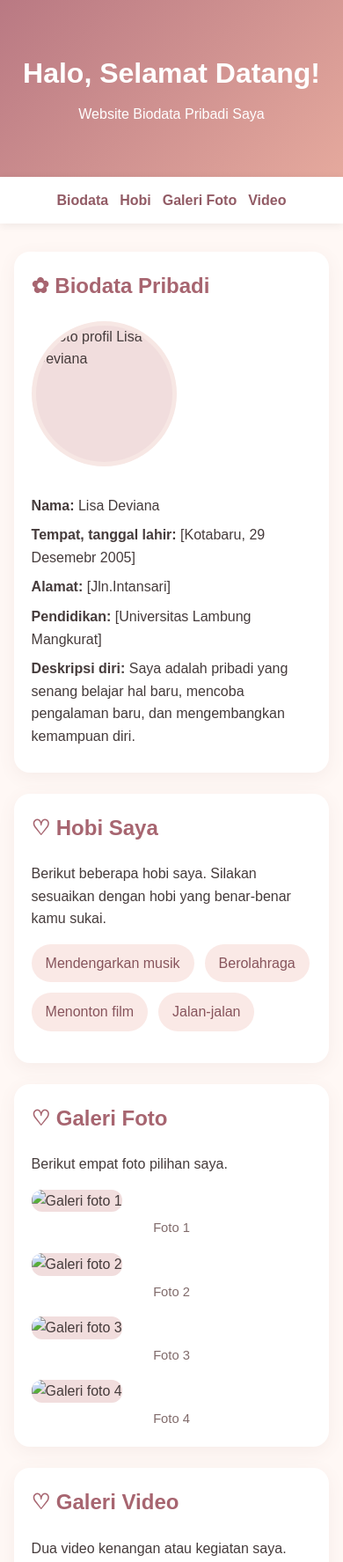
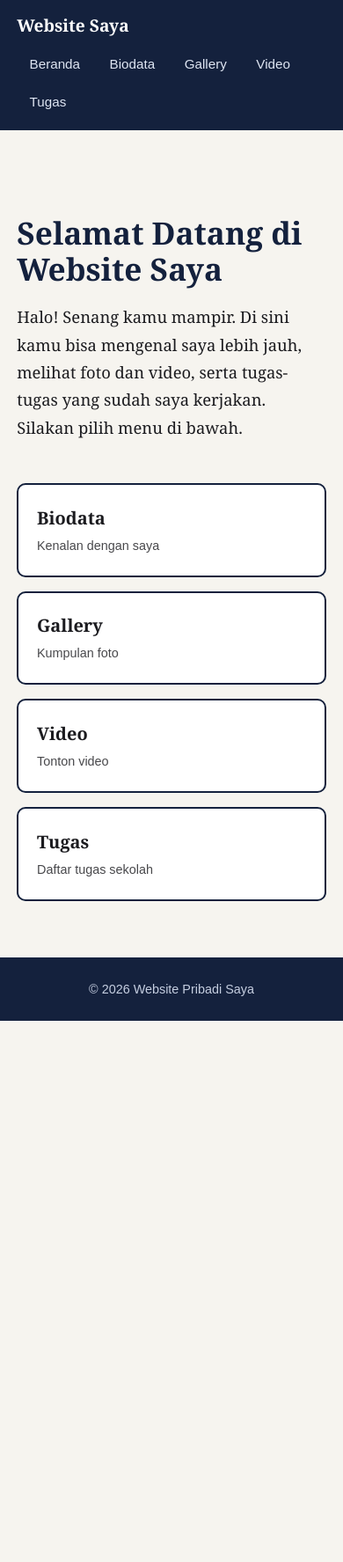
Before and after one commit to devianalisa00-cyber/lisa_deviana, a plain HTML site: page index.html in a window 390 px wide. Shown: the top 1775 px of the page at 88% size. After the commit the page ends 1160 px from the top, so only its background shows below. Drawn offline with Linux system fonts and the light colour scheme.

Commit message:
Refactor index.html structure and styles

```diff
--- a/index.html
+++ b/index.html
@@ -2,122 +2,179 @@
 <html lang="id">
 <head>
 <meta charset="UTF-8">
-  <meta name="viewport" content="width=device-width, initial-scale=1.0">
-  <title>Biodata Pribadi | Lisa Deviana</title>
+<meta name="viewport" content="width=device-width, initial-scale=1">
+<title>Website Pribadi Saya</title>
 <style>
-    * { box-sizing: border-box; }
-    html { scroll-behavior: smooth; }
-    body {
-      margin: 0; font-family: Arial, Helvetica, sans-serif;
-      background: #fff8f5; color: #453b3b; line-height: 1.6;
+  /* ===== CSS (sudah digabung dalam satu file) ===== */
+  :root{
+    --navy:#14213d;
+    --navy-soft:#22345c;
+    --amber:#fca311;
+    --paper:#f6f4ef;
+    --ink:#1b1b1f;
+    --line:#d9d5ca;
   }
-    header {
-      padding: 58px 20px; text-align: center; color: white;
-      background: linear-gradient(135deg, #b97983, #e5a99d);
+  *{margin:0;padding:0;box-sizing:border-box}
+  html{scroll-behavior:smooth}
+  body{font-family:Georgia,"Times New Roman",serif;background:var(--paper);color:var(--ink);line-height:1.7}
+  a{color:inherit}
+
+  /* Navigasi */
+  header{background:var(--navy);position:sticky;top:0;z-index:10}
+  nav{max-width:1000px;margin:auto;display:flex;flex-wrap:wrap;align-items:center;justify-content:space-between;padding:.8rem 1.2rem;gap:.5rem}
+  .logo{color:#fff;font-weight:bold;font-size:1.2rem;text-decoration:none}
+  nav ul{list-style:none;display:flex;flex-wrap:wrap;gap:.3rem}
+  nav ul a{display:block;color:#dfe6f3;text-decoration:none;padding:.4rem .9rem;border-radius:6px;font-family:Arial,sans-serif;font-size:.95rem}
+  nav ul a:hover,nav ul a:focus-visible{background:var(--navy-soft);color:#fff;outline:none}
+
+  main{max-width:1000px;margin:auto;padding:0 1.2rem}
+
+  /* Halaman ditampilkan berdasarkan menu yang diklik */
+  .halaman{display:none;padding:3rem 0 4rem}
+  .halaman:target{display:block}
+  #beranda{display:block}                   /* tampilan awal */
+  .halaman:target ~ #beranda{display:none}  /* sembunyikan beranda saat menu lain dibuka */
+
+  h1{font-size:clamp(2.2rem,6vw,3.8rem);line-height:1.15;color:var(--navy)}
+  h2{font-size:2rem;color:var(--navy);margin-bottom:1.5rem;padding-bottom:.5rem;border-bottom:3px solid var(--amber);display:inline-block}
+  p{max-width:62ch}
+
+  /* Beranda */
+  .hero{padding:3rem 0 1rem}
+  .hero p{font-size:1.15rem;margin:1.2rem 0 2rem}
+  .menu-kartu{display:grid;grid-template-columns:repeat(auto-fit,minmax(200px,1fr));gap:1rem}
+  .menu-kartu a{display:block;text-decoration:none;background:#fff;border:2px solid var(--navy);border-radius:10px;padding:1.3rem;transition:.2s}
+  .menu-kartu a:hover,.menu-kartu a:focus-visible{background:var(--navy);color:#fff;outline:none}
+  .menu-kartu strong{display:block;font-size:1.25rem}
+  .menu-kartu span{font-family:Arial,sans-serif;font-size:.9rem;opacity:.8}
+
+  /* Biodata */
+  .biodata{display:grid;grid-template-columns:200px 1fr;gap:2rem;align-items:start}
+  .foto{width:200px;height:240px;background:var(--navy);color:var(--amber);display:flex;align-items:center;justify-content:center;border-radius:10px;font-size:4rem}
+  table{border-collapse:collapse;width:100%;background:#fff}
+  th,td{padding:.7rem 1rem;border:1px solid var(--line);text-align:left;font-family:Arial,sans-serif;font-size:.95rem}
+  th{background:var(--navy);color:#fff}
+  .biodata th{width:35%}
+
+  /* Gallery */
+  .galeri{display:grid;grid-template-columns:repeat(auto-fill,minmax(210px,1fr));gap:1rem}
+  .galeri figure{background:#fff;border:1px solid var(--line);border-radius:10px;overflow:hidden}
+  .galeri img,.galeri .contoh{width:100%;height:170px;object-fit:cover;display:flex;align-items:center;justify-content:center;font-size:2.5rem;color:#fff}
+  .galeri figcaption{padding:.6rem .9rem;font-family:Arial,sans-serif;font-size:.9rem}
+  .c1{background:#14213d}.c2{background:#2a6f6b}.c3{background:#b5543b}
+  .c4{background:#6b5ca5}.c5{background:#3b7a3b}.c6{background:#c98a0b}
+
+  /* Video */
+  .video-wrap{position:relative;padding-top:56.25%;border-radius:10px;overflow:hidden;background:#000;max-width:800px}
+  .video-wrap iframe{position:absolute;inset:0;width:100%;height:100%;border:0}
+  .video-ket{margin-top:1rem}
+
+  /* Tugas */
+  .status{display:inline-block;padding:.1rem .6rem;border-radius:20px;font-size:.8rem;font-weight:bold}
+  .selesai{background:#d8f0d8;color:#1f5a1f}
+  .proses{background:#fdeac2;color:#7a5200}
+
+  .kembali{display:inline-block;margin-top:2rem;font-family:Arial,sans-serif;color:var(--navy)}
+
+  footer{background:var(--navy);color:#c5cee0;text-align:center;padding:1.5rem;font-family:Arial,sans-serif;font-size:.9rem}
+
+  @media(max-width:640px){
+    .biodata{grid-template-columns:1fr}
+    .foto{width:100%}
   }
-    header h1 { margin: 0 0 8px; font-size: clamp(2rem, 5vw, 3rem); }
-    header p { margin: 0; }
-    nav {
-      position: sticky; top: 0; z-index: 5; display: flex;
-      justify-content: center; flex-wrap: wrap; gap: 22px;
-      padding: 14px; background: #fff; box-shadow: 0 2px 10px #00000012;
-    }
-    nav a { color: #925b65; text-decoration: none; font-weight: bold; }
-    nav a:hover { color: #c27b83; }
-    main { width: min(1000px, 92%); margin: 32px auto; }
-    section {
-      background: white; margin: 24px 0; padding: 28px;
-      border-radius: 18px; box-shadow: 0 5px 20px #80505012;
-    }
-    h2 { color: #a76570; margin-top: 0; }
-    .profile { display: flex; align-items: center; gap: 24px; flex-wrap: wrap; }
-    .profile img {
-      width: 165px; height: 165px; object-fit: cover;
-      border-radius: 50%; background: #f1dddd; border: 5px solid #f7e7e4;
-    }
-    .details { flex: 1; min-width: 230px; }
-    .details p { margin: 8px 0; }
-    .hobbies { display: flex; flex-wrap: wrap; gap: 12px; padding: 0; list-style: none; }
-    .hobbies li { background: #fae9e6; color: #87545c; padding: 9px 16px; border-radius: 30px; }
-    .gallery, .videos { display: grid; grid-template-columns: repeat(auto-fit, minmax(200px, 1fr)); gap: 16px; }
-    .gallery figure { margin: 0; }
-    .gallery img, video {
-      width: 100%; aspect-ratio: 4 / 3; object-fit: cover;
-      border-radius: 12px; background: #f1dddd;
-    }
-    figcaption { text-align: center; color: #806b6b; padding-top: 7px; font-size: .92rem; }
-    footer { text-align: center; padding: 25px; color: #866d70; }
-    @media (max-width: 520px) { section { padding: 20px; } nav { gap: 13px; } }
 </style>
 </head>
 <body>
+
 <header>
-    <h1>Halo, Selamat Datang!</h1>
-    <p>Website Biodata Pribadi Saya</p>
+  <nav>
+    <a class="logo" href="#beranda">Website Saya</a>
+    <ul>
+      <li><a href="#beranda">Beranda</a></li>
+      <li><a href="#biodata">Biodata</a></li>
+      <li><a href="#gallery">Gallery</a></li>
+      <li><a href="#video">Video</a></li>
+      <li><a href="#tugas">Tugas</a></li>
+    </ul>
+  </nav>
 </header>
 
-  <nav>
-    <a href="#biodata">Biodata</a>
-    <a href="#hobi">Hobi</a>
-    <a href="#galeri">Galeri Foto</a>
-    <a href="#video">Video</a>
-  </nav>
+<main>
 
-  <main>
-    <section id="biodata">
-      <h2>✿ Biodata Pribadi</h2>
-      <div class="profile">
-        <img src="foto-profil.jpg" alt="Foto profil Lisa Deviana">
-        <div class="details">
-          <p><strong>Nama:</strong> Lisa Deviana</p>
-          <p><strong>Tempat, tanggal lahir:</strong> [Kotabaru, 29 Desemebr 2005]</p>
-          <p><strong>Alamat:</strong> [Jln.Intansari]</p>
-          <p><strong>Pendidikan:</strong> [Universitas Lambung Mangkurat]</p>
-          <p><strong>Deskripsi diri:</strong> Saya adalah pribadi yang senang belajar hal baru, mencoba pengalaman baru, dan mengembangkan kemampuan diri.</p>
+  <!-- ========== BIODATA ========== -->
+  <section class="halaman" id="biodata">
+    <h2>Biodata</h2>
+    <div class="biodata">
+      <div class="foto">👤</div>
+      <table>
+        <tr><th>Nama Lengkap</th><td>Isi nama kamu</td></tr>
+        <tr><th>Tempat, Tanggal Lahir</th><td>Banjarbaru, 1 Januari 2005</td></tr>
+        <tr><th>Jenis Kelamin</th><td>Isi di sini</td></tr>
+        <tr><th>Agama</th><td>Isi di sini</td></tr>
+        <tr><th>Alamat</th><td>Banjarbaru, Kalimantan Selatan</td></tr>
+        <tr><th>Sekolah / Kampus</th><td>Isi di sini</td></tr>
+        <tr><th>Hobi</th><td>Isi di sini</td></tr>
+        <tr><th>Email</th><td>nama@email.com</td></tr>
+      </table>
     </div>
+    <a class="kembali" href="#beranda">← Kembali ke beranda</a>
+  </section>
+
+  <!-- ========== GALLERY ========== -->
+  <section class="halaman" id="gallery">
+    <h2>Gallery</h2>
+    <div class="galeri">
+      <!-- Ganti kotak warna dengan foto: <img src="foto1.jpg" alt="Keterangan"> -->
+      <figure><div class="contoh c1">🖼</div><figcaption>Foto 1</figcaption></figure>
+      <figure><div class="contoh c2">🖼</div><figcaption>Foto 2</figcaption></figure>
+      <figure><div class="contoh c3">🖼</div><figcaption>Foto 3</figcaption></figure>
+      <figure><div class="contoh c4">🖼</div><figcaption>Foto 4</figcaption></figure>
+      <figure><div class="contoh c5">🖼</div><figcaption>Foto 5</figcaption></figure>
+      <figure><div class="contoh c6">🖼</div><figcaption>Foto 6</figcaption></figure>
+    </div>
+    <a class="kembali" href="#beranda">← Kembali ke beranda</a>
+  </section>
+
+  <!-- ========== VIDEO ========== -->
+  <section class="halaman" id="video">
+    <h2>Video</h2>
+    <div class="video-wrap">
+      <!-- Ganti VIDEO_ID dengan ID video YouTube kamu -->
+      <iframe src="https://www.youtube.com/embed/VIDEO_ID" title="Video" allowfullscreen></iframe>
+    </div>
+    <p class="video-ket">Tulis keterangan singkat tentang video di sini.</p>
+    <a class="kembali" href="#beranda">← Kembali ke beranda</a>
+  </section>
+
+  <!-- ========== TUGAS ========== -->
+  <section class="halaman" id="tugas">
+    <h2>Tugas</h2>
+    <table>
+      <tr><th>No</th><th>Mata Pelajaran</th><th>Judul Tugas</th><th>Status</th></tr>
+      <tr><td>1</td><td>Informatika</td><td>Membuat website HTML dan CSS</td><td><span class="status proses">Dikerjakan</span></td></tr>
+      <tr><td>2</td><td>Bahasa Indonesia</td><td>Menulis teks laporan</td><td><span class="status selesai">Selesai</span></td></tr>
+      <tr><td>3</td><td>Matematika</td><td>Latihan soal bab 3</td><td><span class="status selesai">Selesai</span></td></tr>
+    </table>
+    <a class="kembali" href="#beranda">← Kembali ke beranda</a>
+  </section>
+
+  <!-- ========== BERANDA (tampilan awal) ========== -->
+  <section class="halaman" id="beranda">
+    <div class="hero">
+      <h1>Selamat Datang di Website Saya</h1>
+      <p>Halo! Senang kamu mampir. Di sini kamu bisa mengenal saya lebih jauh, melihat foto dan video, serta tugas-tugas yang sudah saya kerjakan. Silakan pilih menu di bawah.</p>
+    </div>
+    <div class="menu-kartu">
+      <a href="#biodata"><strong>Biodata</strong><span>Kenalan dengan saya</span></a>
+      <a href="#gallery"><strong>Gallery</strong><span>Kumpulan foto</span></a>
+      <a href="#video"><strong>Video</strong><span>Tonton video</span></a>
+      <a href="#tugas"><strong>Tugas</strong><span>Daftar tugas sekolah</span></a>
     </div>
   </section>
 
-    <section id="hobi">
-      <h2>♡ Hobi Saya</h2>
-      <p>Berikut beberapa hobi saya. Silakan sesuaikan dengan hobi yang benar-benar kamu sukai.</p>
-      <ul class="hobbies">
-        <li>Mendengarkan musik</li>
-        <li>Berolahraga</li>
-        <li>Menonton film</li>
-        <li>Jalan-jalan</li>
-      </ul>
-    </section>
-
-    <section id="galeri">
-      <h2>♡ Galeri Foto</h2>
-      <p>Berikut empat foto pilihan saya.</p>
-      <div class="gallery">
-        <figure><img src="foto1.jpg" alt="Galeri foto 1"><figcaption>Foto 1</figcaption></figure>
-        <figure><img src="foto2.jpg" alt="Galeri foto 2"><figcaption>Foto 2</figcaption></figure>
-        <figure><img src="foto3.jpg" alt="Galeri foto 3"><figcaption>Foto 3</figcaption></figure>
-        <figure><img src="foto4.jpg" alt="Galeri foto 4"><figcaption>Foto 4</figcaption></figure>
-      </div>
-    </section>
-
-    <section id="video">
-      <h2>♡ Galeri Video</h2>
-      <p>Dua video kenangan atau kegiatan saya.</p>
-      <div class="videos">
-        <video controls preload="metadata">
-          <source src="video1.mp4" type="video/mp4">
-          Browser kamu tidak mendukung pemutar video.
-        </video>
-        <video controls preload="metadata">
-          <source src="video2.mp4" type="video/mp4">
-          Browser kamu tidak mendukung pemutar video.
-        </video>
-      </div>
-    </section>
 </main>
 
-  <footer>
-    <p>© 2026 | Website Biodata Lisa Deviana</p>
-  </footer>
+<footer>&copy; 2026 Website Pribadi Saya</footer>
+
 </body>
 </html>
```
Lines whose indentation alone changed are shown as unchanged.
